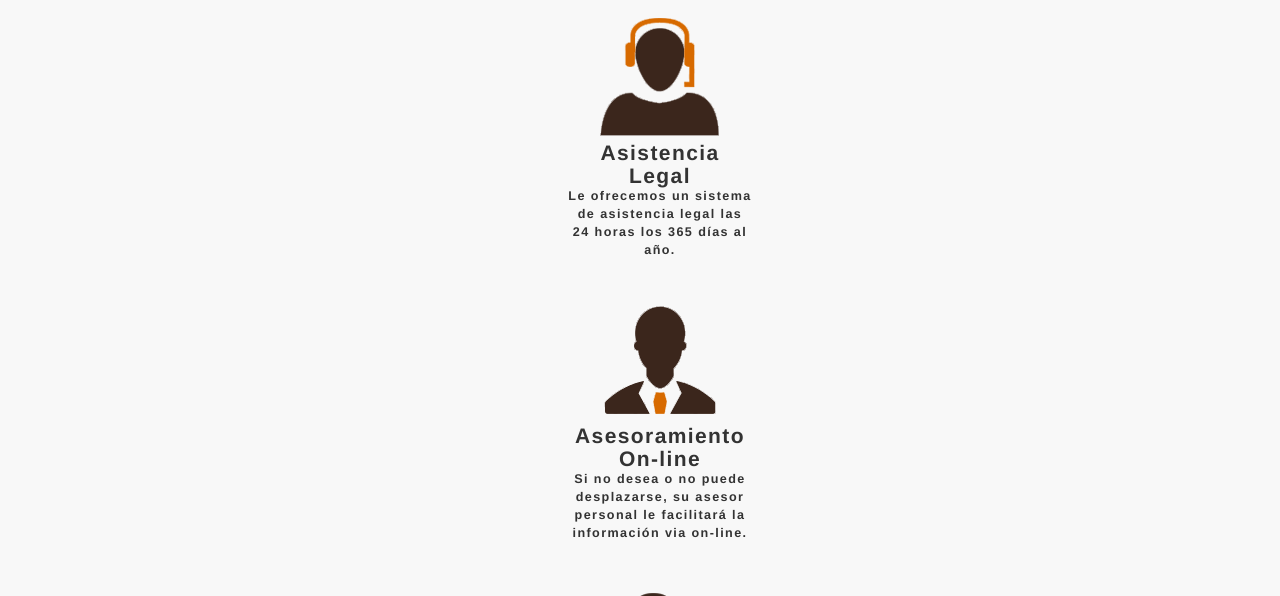
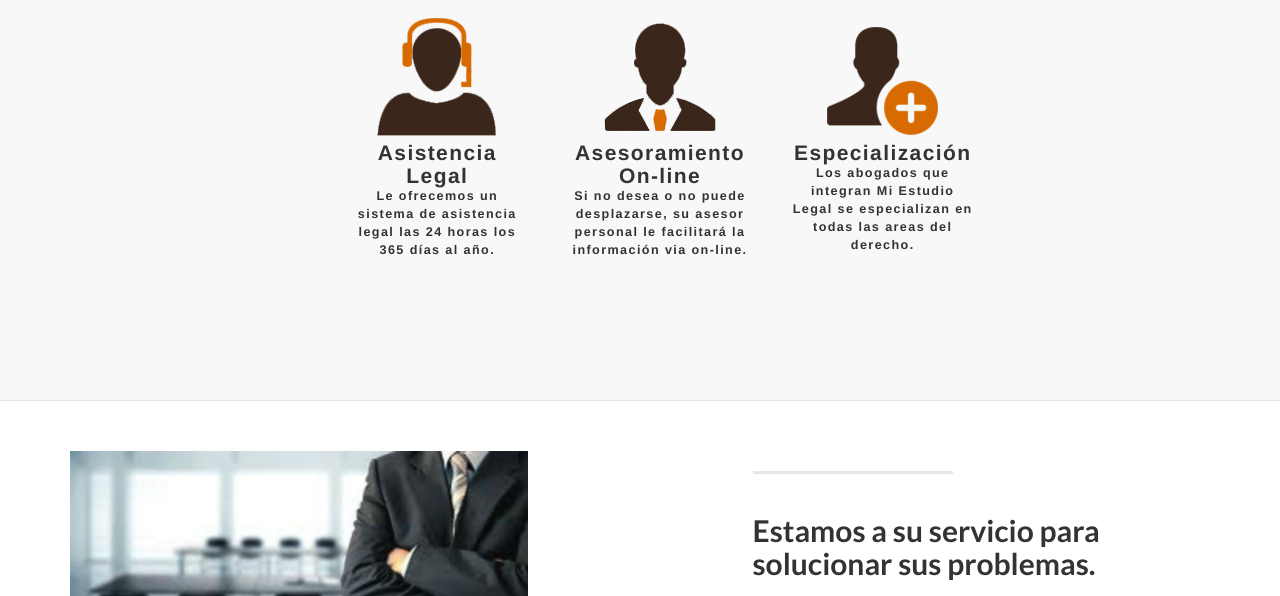
Before and after one commit to nborde/estudio_legal, a website: page public/index.html in a window 1280 px wide. Shown: the part 624-1220 px from the top of the page. Drawn offline with Linux system fonts and the light colour scheme.

Commit message:
css issues

```diff
--- a/public/index.html
+++ b/public/index.html
@@ -119,25 +119,19 @@
 
         <div class="container">
             <ul id="iconos">
-                <div class="row">
                 <h1>Asesoría Jurídica Integral </h1>
-                <li id="icono" class="primera">
+                <li id="icono" class="primera img-responsive">
                     <span>Asistencia Legal</span>
                     <p>Le ofrecemos un sistema de asistencia legal las 24 horas los 365 días al año. </p>
                 </li>
-                    </div>
-                <div class="row">
-                <li id="icono" class="segunda">
+                <li id="icono" class="segunda img-responsive">
                     <span>Asesoramiento On-line</span>
                     <p>Si no desea o no puede desplazarse, su asesor personal le facilitará la información via on-line.</p>
                 </li>
-                    </div>
-                <div class="row">
-                <li id="icono" class="tercera">
+                <li id="icono" class="tercera img-responsive">
                     <span>Especialización </span>
                     <p>Los abogados que integran Mi Estudio Legal se especializan en todas las areas del derecho.</p>
                 </li>
-                </div>
         </div>
         <!-- /.container -->
 
```
